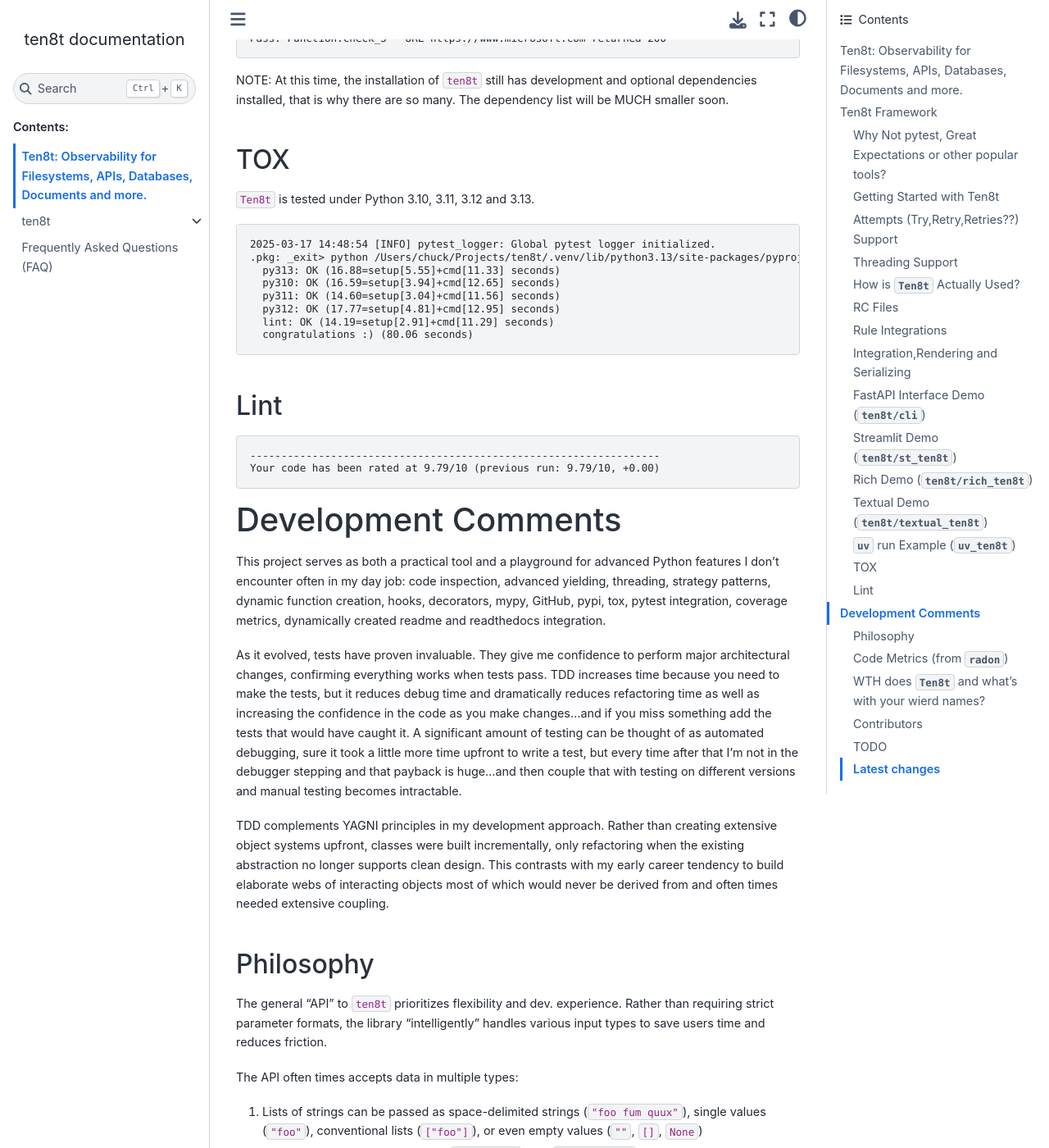
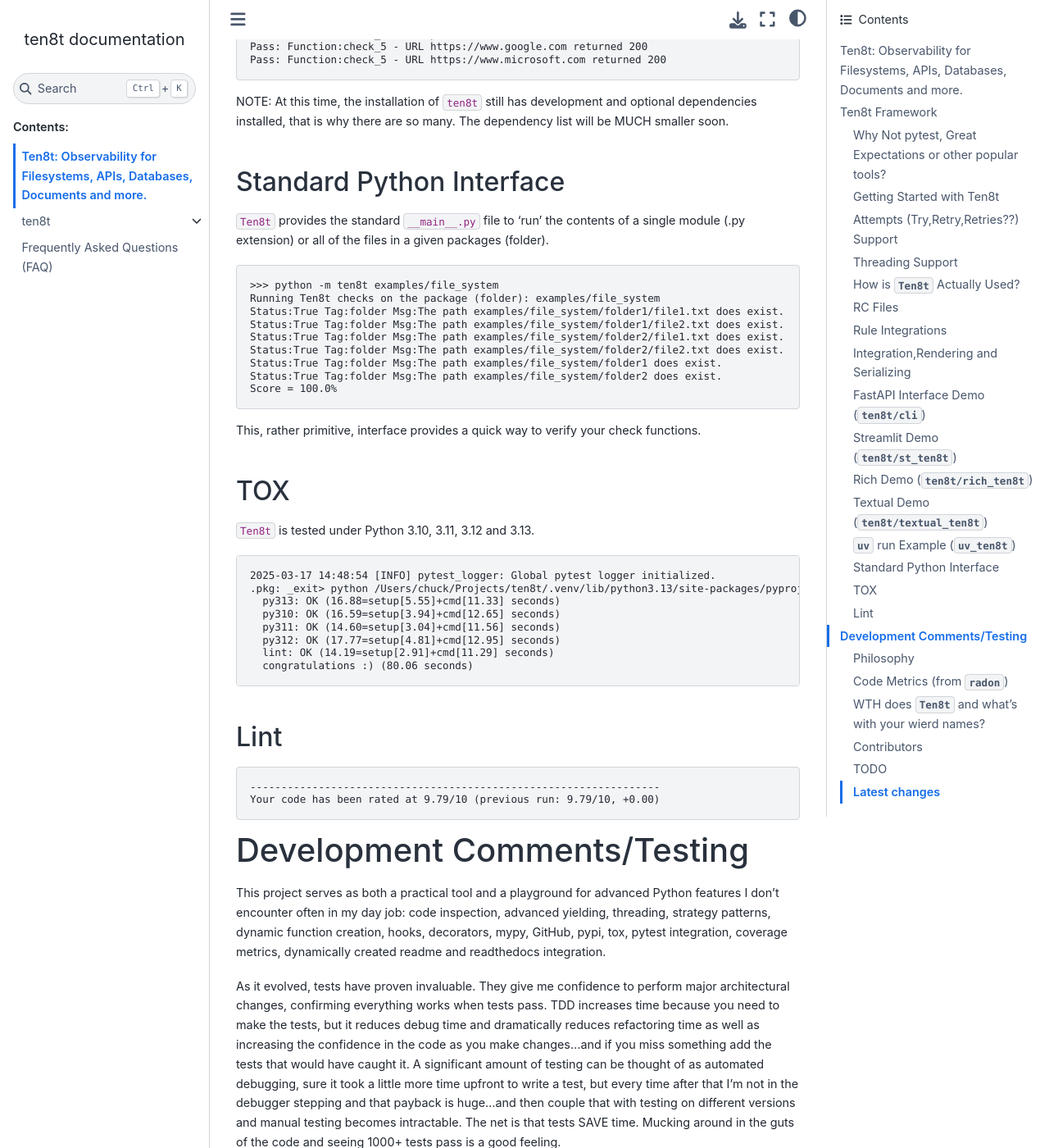
Before and after one commit to hucker/ten8t, a Sphinx documentation site: the page built from docs/README.md, in a window 1280 px wide and 1400 px high, scrolled down 17360 px. Shown: the whole window at 82% size. Built offline with Sphinx 7.4.7 and the Sphinx Book theme 1.1.4, drawn with Linux system fonts in a browser that asks for light colours; some of the changed text lies outside the part shown.

Commit message:
Add CLI interface and update documentation for `ten8t`
Introduced a CLI via `__main__.py` to validate and run `ten8t` checks on Python files or directories. Updated README and documentation to reflect the CLI interface, improve formatting, and clarify complex sections for better usability.

````diff
--- a/docs/README.md
+++ b/docs/README.md
@@ -430,6 +430,7 @@
 These generally take the form of you wrapping them up with data specific to your system.
 
 The rules shown below trigger errors if there are any log files > 100k in length and if they haven't been updated
+The rules shown below trigger errors if there are any log files > 100k in length and if they haven't been updated
 in the last 5 minutes using rules from based on the `pathlib` packages
 
 <!--file ../src/ten8t/uv_ten8t/uv_rule_clip.py-->
@@ -670,6 +671,25 @@
 NOTE: At this time, the installation of `ten8t` still has development and optional dependencies installed, that is why
 there are so many. The dependency list will be MUCH smaller soon.
 
+## Standard Python Interface
+
+`Ten8t` provides the standard `__main__.py` file to 'run' the contents of a single module (.py extension) or all of the
+files in a given packages (folder).
+
+```text
+>>> python -m ten8t examples/file_system
+Running Ten8t checks on the package (folder): examples/file_system
+Status:True Tag:folder Msg:The path examples/file_system/folder1/file1.txt does exist.
+Status:True Tag:folder Msg:The path examples/file_system/folder1/file2.txt does exist.
+Status:True Tag:folder Msg:The path examples/file_system/folder2/file1.txt does exist.
+Status:True Tag:folder Msg:The path examples/file_system/folder2/file2.txt does exist.
+Status:True Tag:folder Msg:The path examples/file_system/folder1 does exist.
+Status:True Tag:folder Msg:The path examples/file_system/folder2 does exist.
+Score = 100.0%
+```
+
+This, rather primitive, interface provides a quick way to verify your check functions.
+
 ## TOX
 
 `Ten8t` is tested under Python 3.10, 3.11, 3.12 and 3.13.
@@ -692,7 +712,7 @@
 Your code has been rated at 9.79/10 (previous run: 9.79/10, +0.00)
 ```
 
-# Development Comments
+# Development Comments/Testing
 
 This project serves as both a practical tool and a playground for advanced Python features I don't
 encounter often in my day job: code inspection, advanced yielding, threading, strategy patterns, dynamic
@@ -706,31 +726,33 @@
 tests that would have caught it. A significant amount of testing can be thought of as automated debugging,
 sure it took a little more time upfront to write a test, but every time after that I'm not in the debugger
 stepping and that payback is huge...and then couple that with testing on different versions and manual
-testing becomes intractable.
+testing becomes intractable. The net is that tests SAVE time. Mucking around in the guts of the code
+and seeing 1000+ tests pass is a good feeling.
 
 TDD complements YAGNI principles in my development approach. Rather than creating extensive object
 systems upfront, classes were built incrementally, only refactoring when the existing abstraction no
 longer supports clean design. This contrasts with my early career tendency to build elaborate webs
-of interacting objects most of which would never be derived from and often times needed extensive
-coupling.
+of interacting objects most of which would never be derived from or used as intended.
 
 ## Philosophy
 
 The general "API" to `ten8t` prioritizes flexibility and dev. experience. Rather than requiring strict
 parameter formats, the library "intelligently" handles various input types to save users time and
-reduces friction.
+reduces friction for users of the library.
 
 The API often times accepts data in multiple types:
 
 1) Lists of strings can be passed as space-delimited strings (`"foo fum quux"`), single values (`"foo"`),
    conventional lists (`["foo"]`), or even empty values (`""`, `[]`, `None`)
-2) File paths work with both strings (`"file.txt"`) and `pathlib.Path` objects (`pathlib.Path("file.txt")`)
+2) File paths generally work with both strings (`"file.txt"`) and `pathlib.Path` objects (`pathlib.Path("file.txt")`)
 3) When a list is expected but a single item is provided, the API automatically wraps it in a list
 4) When you pass a list of functions to the checker they can be regular python functions, or they can be
    of type `Ten8tFunction`...`ten8t` will generically wrap the function with no special attributes.
 
 This approach simplifies integration with configuration files and command-line options by reducing data
-transformation code to align interfaces. While this diverges from strict typing practices, it improves developer
+transformation code to align interfaces. It was hard at first looking at lots of shaping code in the
+package, but that shaping is hidded at the application level. If there is a data type that makes sense
+`ten8t` tries to allow it. While this diverges from strict typing practices, it improves developer
 experience and speeds up implementation.
 
 ### Class Hierarchy
@@ -946,10 +968,11 @@
 2. Improve ten8t_checker.py and ten8t_function.py to reduce their complexity numbers.
 3. Add support for handling coroutines and async generators, so `ten8t` can support all function types.
 4. Progress bars for using multithreading is broken.
+5. Fix warnings in the sphinx code. It is very annoyiung to see all that red.
 
 ## Latest changes
 
+1. Added support for @attempt(max_attempts=3) decorator to enable retrying checks.
 1. Improved the decorator mechanism for setting up check functions.
 2. Added a textual demo.
 3. Added explicit error messages for async check functions
-4. Added support for csv/markdown/excel output from the checker.
````
Also changed, not shown: other parts of docs/README.md (+9 -9 lines), README.md (+39 -16 lines), 3 other files.
